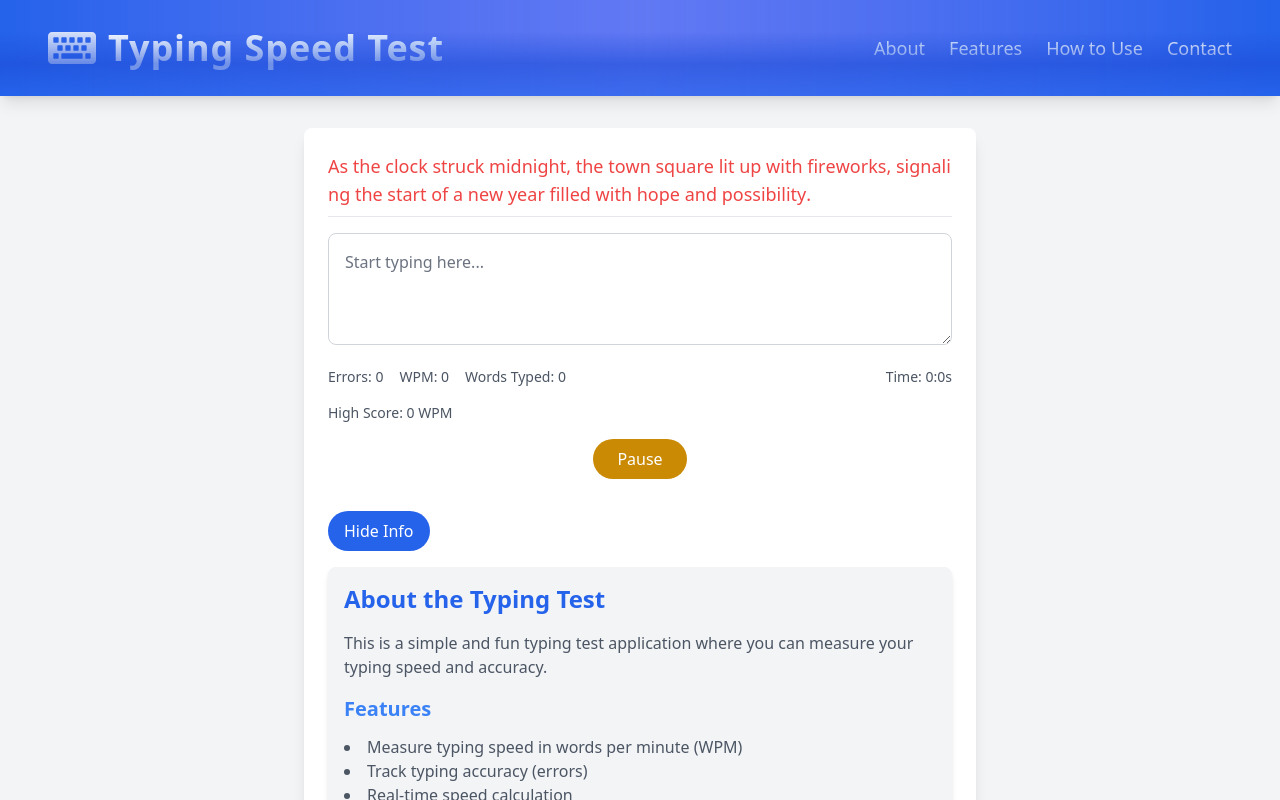
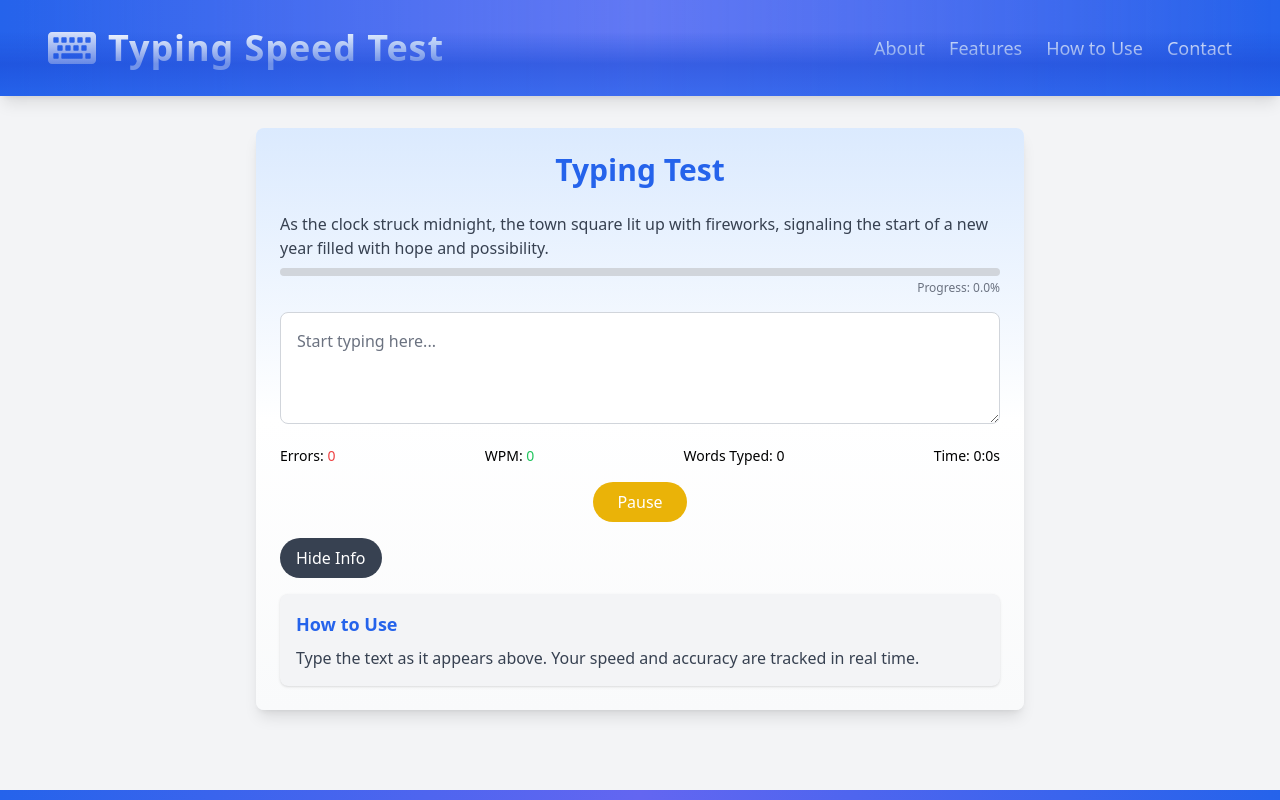
Before and after one commit to ltxstudio/typing-speed, a React (Vite) app: page / in a window 1280 px wide. Both pictures are taken after a click on the button "Show Info". Shown: the top 800 px of the page. Built offline with nearby package versions, Linux system fonts and the light colour scheme.

Commit message:
Update TypingTest.jsx

```diff
--- a/src/components/TypingTest.jsx
+++ b/src/components/TypingTest.jsx
@@ -1,11 +1,12 @@
-import React, { useState, useEffect } from 'react';
-import { sampleTexts } from '../data/sampleText';
-import { FaInfoCircle, FaListAlt, FaPlayCircle, FaQuestionCircle, FaPauseCircle } from 'react-icons/fa';
-import { motion } from 'framer-motion';
+import React, { useState, useEffect } from "react";
+import { sampleTexts } from "../data/sampleText";
+import { FaInfoCircle, FaPlayCircle, FaPauseCircle } from "react-icons/fa";
+import { motion } from "framer-motion";
+import Confetti from "react-confetti";
 
 const TypingTest = ({ onComplete }) => {
-  const [text, setText] = useState('');
-  const [input, setInput] = useState('');
+  const [text, setText] = useState("");
+  const [input, setInput] = useState("");
   const [startTime, setStartTime] = useState(null);
   const [errorCount, setErrorCount] = useState(0);
   const [finished, setFinished] = useState(false);
@@ -14,16 +15,13 @@ const TypingTest = ({ onComplete }) => {
   const [typedWords, setTypedWords] = useState(0);
   const [showInfo, setShowInfo] = useState(false);
   const [isPaused, setIsPaused] = useState(false);
-  const [highScore, setHighScore] = useState(localStorage.getItem('highScore') || 0);
-  const [difficulty, setDifficulty] = useState('medium');
+  const [highScore, setHighScore] = useState(localStorage.getItem("highScore") || 0);
 
-  // Set random sample text on component mount
   useEffect(() => {
     const randomText = sampleTexts[Math.floor(Math.random() * sampleTexts.length)];
     setText(randomText);
   }, []);
 
-  // Update elapsed time and real-time speed
   useEffect(() => {
     let interval;
     if (!finished && startTime && !isPaused) {
@@ -40,37 +38,33 @@ const TypingTest = ({ onComplete }) => {
     if (!startTime) setStartTime(Date.now());
     setInput(value);
 
-    // Calculate error count
-    const errors = value.split('').filter((char, idx) => char !== text[idx]).length;
+    const errors = value.split("").filter((char, idx) => char !== text[idx]).length;
     setErrorCount(errors);
 
-    // Calculate real-time typing speed (WPM)
-    const wordsTyped = value.trim().split(' ').length;
+    const wordsTyped = value.trim().split(" ").length;
     setTypedWords(wordsTyped);
 
     const timeTaken = (Date.now() - startTime) / 1000;
     const speed = Math.round((wordsTyped / timeTaken) * 60);
     setRealTimeSpeed(speed);
 
-    // Check if typing test is complete
     if (value === text) {
       setFinished(true);
       const totalTimeTaken = (Date.now() - startTime) / 1000;
-      const totalWords = text.split(' ').length;
+      const totalWords = text.split(" ").length;
       const finalSpeed = Math.round((totalWords / totalTimeTaken) * 60);
       onComplete({ speed: finalSpeed, timeTaken: totalTimeTaken, errors });
 
-      // Update high score if needed
       if (finalSpeed > highScore) {
         setHighScore(finalSpeed);
-        localStorage.setItem('highScore', finalSpeed);
+        localStorage.setItem("highScore", finalSpeed);
       }
     }
   };
 
   const restartTest = () => {
     setText(sampleTexts[Math.floor(Math.random() * sampleTexts.length)]);
-    setInput('');
+    setInput("");
     setErrorCount(0);
     setElapsedTime(0);
     setStartTime(null);
@@ -80,150 +74,106 @@ const TypingTest = ({ onComplete }) => {
     setIsPaused(false);
   };
 
-  // Highlight text by word and show spaces correctly
-  const getHighlightedText = () => {
-    const words = text.split(' '); // Split the text by words, not characters
-    let currentIndex = 0; // To track the position of the user's input
-
-    return words.map((word, wordIndex) => {
-      // Get the user's input until the current word
-      const userInput = input.substring(currentIndex, currentIndex + word.length);
-
-      // Update the currentIndex for the next word
-      currentIndex += word.length + 1; // +1 for the space after each word
-
-      return (
-        <span key={wordIndex}>
-          {word.split('').map((char, charIndex) => {
-            // Highlight the character based on whether it matches the input
-            const isCorrect = userInput[charIndex] === char;
-            return (
-              <span
-                key={charIndex}
-                className={`inline-block ${isCorrect ? 'text-green-500' : 'text-red-500'}`}
-              >
-                {char}
-              </span>
-            );
-          })}
-          {/* Render space between words */}
-          {wordIndex < words.length - 1 && <span>&nbsp;</span>}
-        </span>
-      );
-    });
-  };
-
   const toggleInfo = () => setShowInfo(!showInfo);
 
   const togglePause = () => {
     setIsPaused(!isPaused);
   };
 
+  const completionPercentage = ((input.length / text.length) * 100).toFixed(1);
+
   return (
     <motion.div
-      className="p-6 bg-white rounded-lg shadow-lg max-w-2xl mx-auto"
+      className="p-6 bg-gradient-to-b from-blue-100 via-white to-gray-50 rounded-lg shadow-lg max-w-3xl mx-auto"
       initial={{ opacity: 0 }}
       animate={{ opacity: 1 }}
       transition={{ duration: 0.5 }}
     >
-      {/* Typing Test Section */}
-      <p className="text-lg font-medium mb-4 text-gray-700 border-b pb-2">
-        {getHighlightedText()}
+      {finished && <Confetti />}
+      <h2 className="text-3xl font-extrabold text-center text-blue-600 mb-6">
+        Typing Test
+      </h2>
+
+      <div className="relative mb-4">
+        <div className="text-gray-700 mb-2 font-medium">
+          {text.split("").map((char, index) => (
+            <span
+              key={index}
+              className={`${
+                input[index] === char ? "text-green-500" : input[index] ? "text-red-500" : ""
+              }`}
+            >
+              {char}
+            </span>
+          ))}
+        </div>
+        <div className="w-full bg-gray-300 h-2 rounded-full">
+          <div
+            className="h-2 bg-blue-500 rounded-full transition-all"
+            style={{ width: `${completionPercentage}%` }}
+          ></div>
+        </div>
+        <p className="text-right text-xs text-gray-500 mt-1">
+          Progress: {completionPercentage}%
         </p>
+      </div>
 
-      {/* Textarea Input */}
       <textarea
         disabled={finished || isPaused}
         value={input}
         onChange={handleInputChange}
-        className="w-full h-28 border border-gray-300 rounded-lg p-4 focus:outline-none focus:ring-2 focus:ring-blue-500 transition-all"
+        className="w-full h-28 border border-gray-300 rounded-lg p-4 focus:outline-none focus:ring-2 focus:ring-blue-500 transition-all text-gray-700"
         placeholder="Start typing here..."
       ></textarea>
 
-      {/* Speed, Errors, Time and Words Display */}
-      <div className="flex justify-between mt-4 text-sm text-gray-600">
-        <div className="flex items-center space-x-4">
-          <p>Errors: {errorCount}</p>
-          <p>WPM: {realTimeSpeed}</p>
+      <div className="flex justify-between mt-4 text-sm">
+        <p>Errors: <span className="text-red-500">{errorCount}</span></p>
+        <p>WPM: <span className="text-green-500">{realTimeSpeed}</span></p>
         <p>Words Typed: {typedWords}</p>
-        </div>
-        <div>
-          <p>Time: {Math.floor(elapsedTime / 60)}:{elapsedTime % 60}s</p>
-        </div>
+        <p>
+          Time: {Math.floor(elapsedTime / 60)}:{elapsedTime % 60}s
+        </p>
       </div>
 
-      {/* High Score Display */}
-      <div className="mt-4 text-sm text-gray-600">
-        <p>High Score: {highScore} WPM</p>
-      </div>
-
-      {/* Test Completion Message */}
-      {finished && (
-        <motion.div
-          className="mt-4 text-center"
-          initial={{ opacity: 0 }}
-          animate={{ opacity: 1 }}
-          transition={{ duration: 0.3 }}
-        >
-          <p className="text-sm text-green-500 font-semibold">Test Completed!</p>
+      <div className="mt-4 text-center">
+        {finished ? (
           <button
             onClick={restartTest}
-            className="mt-2 px-6 py-2 bg-blue-600 text-white rounded-full hover:bg-blue-700 transition-all duration-200"
+            className="px-6 py-2 bg-blue-600 text-white rounded-full hover:bg-blue-700 transition-all"
           >
             Restart Test
           </button>
-        </motion.div>
-      )}
-
-      {/* Pause/Resume Button */}
-      {!finished && (
-        <div className="mt-4 text-center">
+        ) : (
           <button
             onClick={togglePause}
-            className="px-6 py-2 bg-yellow-600 text-white rounded-full hover:bg-yellow-700 transition-all duration-200"
+            className="px-6 py-2 bg-yellow-500 text-white rounded-full hover:bg-yellow-600 transition-all"
           >
-            {isPaused ? 'Resume' : 'Pause'}
+            {isPaused ? "Resume" : "Pause"}
           </button>
+        )}
       </div>
-      )}
 
-      {/* About, Features, and How to Use Section */}
-      <div className="mt-8">
       <button
         onClick={toggleInfo}
-          className="px-4 py-2 text-white bg-blue-600 rounded-full mb-4"
+        className="mt-4 px-4 py-2 bg-gray-700 text-white rounded-full"
       >
-          {showInfo ? 'Hide Info' : 'Show Info'}
+        {showInfo ? "Hide Info" : "Show Info"}
       </button>
 
       {showInfo && (
         <motion.div
-            className="p-4 bg-gray-100 rounded-lg shadow-md"
+          className="mt-4 bg-gray-100 p-4 rounded-lg shadow"
           initial={{ opacity: 0 }}
           animate={{ opacity: 1 }}
           transition={{ duration: 0.5 }}
         >
-            <h2 className="text-2xl font-semibold text-blue-600 mb-4">About the Typing Test</h2>
-            <p className="text-gray-600 mb-4">
-              This is a simple and fun typing test application where you can measure your typing speed and accuracy.
-            </p>
-
-            <h3 className="text-xl font-semibold text-blue-500 mb-3">Features</h3>
-            <ul className="list-disc list-inside text-gray-600">
-              <li>Measure typing speed in words per minute (WPM)</li>
-              <li>Track typing accuracy (errors)</li>
-              <li>Real-time speed calculation</li>
-              <li>Interactive feedback with color coding (green for correct, red for errors)</li>
-            </ul>
-
-            <h3 className="text-xl font-semibold text-blue-500 mb-3 mt-4">How to Use</h3>
-            <p className="text-gray-600">
-              Simply start typing the text that appears on the screen. The application will track your speed and errors.
-              Once you finish, your results will be shown.
+          <h3 className="text-lg font-bold mb-2 text-blue-600">How to Use</h3>
+          <p className="text-gray-700">
+            Type the text as it appears above. Your speed and accuracy are
+            tracked in real time.
           </p>
         </motion.div>
       )}
-      </div>
     </motion.div>
   );
 };
```
Lines whose indentation alone changed are shown as unchanged.
